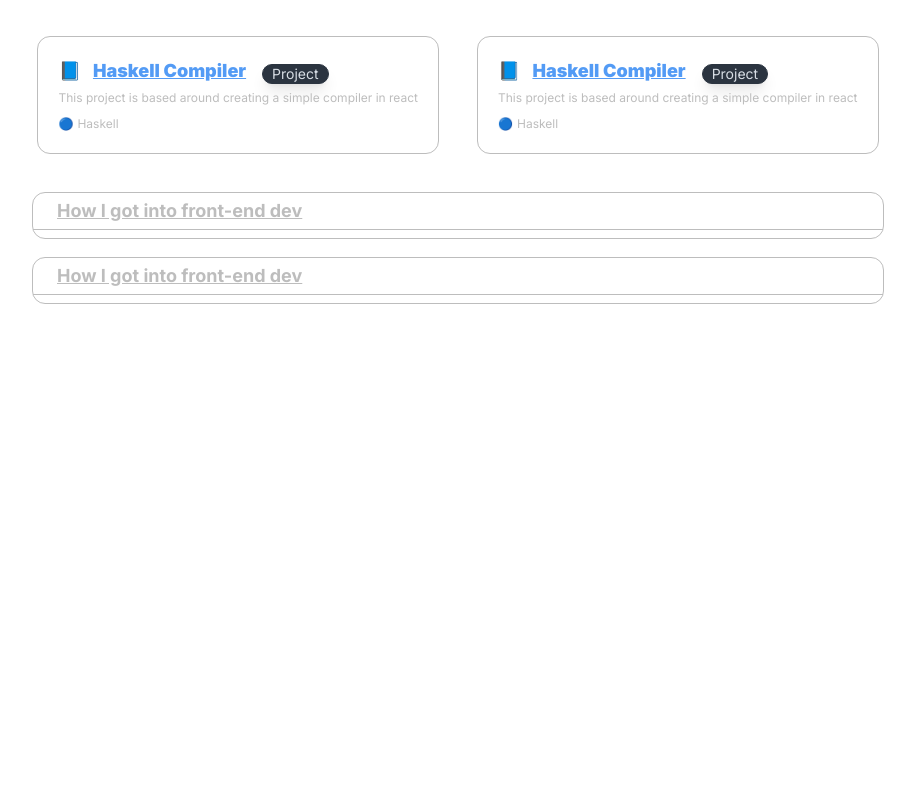
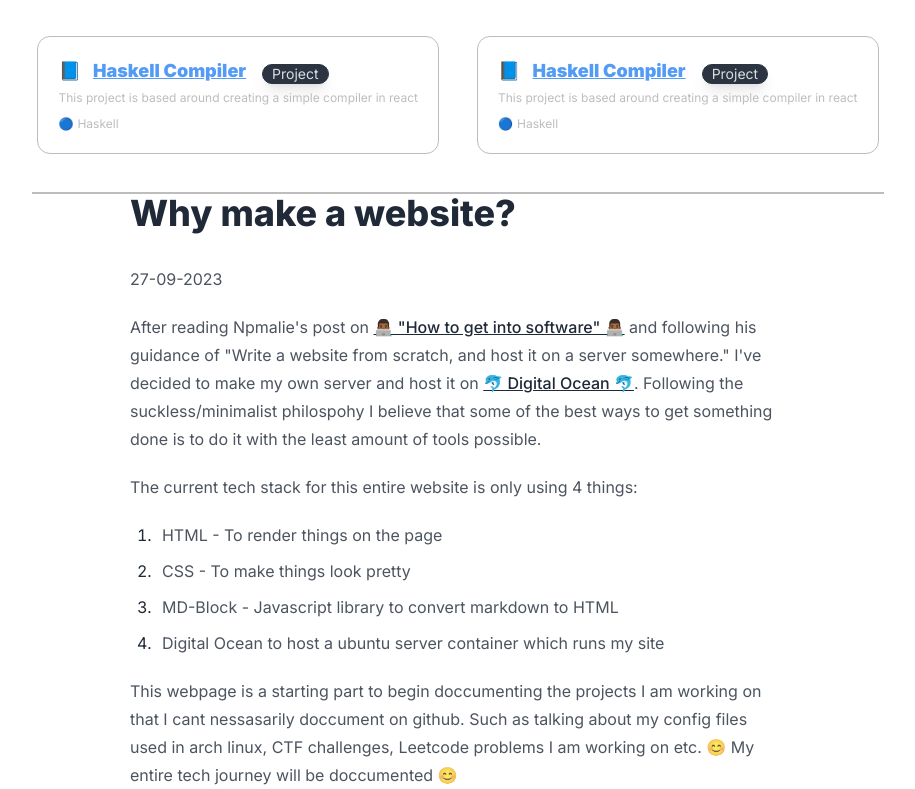
Before and after one commit to christophergyman/chrisgyman.dev, a Next.js app in the folder chrisgyman-dev/: page / in a window 1280 px wide. Shown: the part 219-1008 px from the top of the page, without its empty margins (182-1097 px from the left). Before the commit the page ends 840 px from the top, so only its background shows below. Built offline with nearby package versions, Linux system fonts and the light colour scheme.

Commit message:
Added async function for reading in markdown using react-markdown

```diff
--- a/chrisgyman-dev/package.json
+++ b/chrisgyman-dev/package.json
@@ -13,13 +13,15 @@
     "@mdx-js/react": "^3.0.0",
     "@next/mdx": "^14.0.4",
     "@types/mdx": "^2.0.10",
+    "gray-matter": "^4.0.3",
     "next": "14.0.4",
+    "next-mdx-remote": "^4.4.1",
     "react": "^18",
     "react-dom": "^18",
-    "react-markdown": "^9.0.1",
-    "remark-gfm": "^4.0.0"
+    "react-markdown": "^9.0.1"
   },
   "devDependencies": {
+    "@tailwindcss/typography": "^0.5.10",
     "@types/node": "^20",
     "@types/react": "^18",
     "@types/react-dom": "^18",
--- a/chrisgyman-dev/src/app/components/markdown-post.tsx
+++ /dev/null
@@ -1,3 +0,0 @@
-import { promises as fs } from "fs";
-import { useEffect, useState } from "react";
-import Markdown from "react-markdown";
--- /dev/null
+++ b/chrisgyman-dev/src/app/components/markdown.tsx
@@ -0,0 +1,17 @@
+import Markdown from 'react-markdown'
+import { promises as fs } from 'fs';
+
+interface MarkdownComponentProps {
+    filepath: string;
+}
+
+export async function MarkdownComponent({filepath}: MarkdownComponentProps){
+    const source = filepath
+    const file = await fs.readFile(process.cwd() + source , 'utf8');
+
+    return(
+        <div className='prose'>
+            <Markdown>{file}</Markdown>
+        </div>
+    )
+}
--- a/chrisgyman-dev/src/app/components/post-bubble.tsx
+++ b/chrisgyman-dev/src/app/components/post-bubble.tsx
@@ -1,4 +1,5 @@
 import { Post } from "../post";
+import { MarkdownComponent } from "./markdown";
 // import MarkdownComponent from "./markdown-post";
 
 interface PostBubbleProps {
@@ -9,7 +10,7 @@ function PostBubble({ post }: PostBubbleProps) {
   // mt-2 mx-5 mb-6
   return (
     <div className=" outline outline-1 outline-[#bdbdbd] rounded-xl lg:m-5 md:m-3 mt-5 mx-2">
-      <div className="px-6 py-1">
+      {/* <div className="px-6 py-1">
         <a href={post.link}>
           <h1 className="text-lg text-[#bdbdbd] font-bold underline md:text-base lg:text-lg xl:text-lg 2xl:text-lg">
             {post.title}
@@ -20,7 +21,7 @@ function PostBubble({ post }: PostBubbleProps) {
       <div className="px-6 py-1 text-xs md:text-base lg:text-base xl:text-base 2xl:text-base">
         <p className="text text-[#bdbdbd] ">
         </p>
-      </div>
+      </div> */}
     </div>
   );
 }
--- /dev/null
+++ b/chrisgyman-dev/src/app/markdownfiles/why-make-a-website.md
@@ -0,0 +1,15 @@
+# Why make a website?
+27-09-2023
+
+After reading Npmalie's post on [👨🏾‍💻 "How to get into software" 👨🏾‍💻](https://github.com/npmaile/blog/blob/main/posts/2.%20How%20to%20get%20into%20software.md) and following his guidance of "Write a website from
+scratch, and host it on a server somewhere." I've decided to make my own server and host it on [🐬 Digital Ocean 🐬](https://www.digitalocean.com/). Following the suckless/minimalist philospohy I believe that
+some of the best ways to get something done is to do it with the least amount of tools possible.
+
+The current tech stack for this entire website is only using 4 things:
+1. HTML - To render things on the page
+2. CSS - To make things look pretty
+3. MD-Block - Javascript library to convert markdown to HTML
+4. Digital Ocean to host a ubuntu server container which runs my site
+
+This webpage is a starting part to begin doccumenting the projects I am working on that I cant nessasarily doccument on github. Such as talking about my config files used in arch linux, CTF challenges, Leetcode
+problems I am working on etc.  😊 My entire tech journey will be doccumented 😊
--- a/chrisgyman-dev/src/app/page.tsx
+++ b/chrisgyman-dev/src/app/page.tsx
@@ -4,6 +4,7 @@ import { Project } from "./project";
 import { ProjectGrid } from "./components/project-grid";
 import { PostGrid } from "./components/post-grid";
 import { Post } from "./post";
+import { MarkdownComponent } from "./components/markdown";
 
 export default function Home() {
   // Test data
@@ -36,6 +37,7 @@ export default function Home() {
 
   const examplePostArr: Post[] = [examplePost, examplePost];
 
+
   // return JSX
   return (
     <main>
@@ -44,6 +46,7 @@ export default function Home() {
         <div className="flex flex-col items-center">
           <ProjectGrid projectList={exampleProjectArr} />
           <PostGrid postList={examplePostArr} />
+          <MarkdownComponent filepath="/src/app/markdownfiles/why-make-a-website.md"></MarkdownComponent>
         </div>
       </div>
     </main>
--- a/chrisgyman-dev/tailwind.config.ts
+++ b/chrisgyman-dev/tailwind.config.ts
@@ -1,5 +1,6 @@
 import type { Config } from "tailwindcss";
 import daisyui from "daisyui";
+import typography from "@tailwindcss/typography"
 
 const config: Config = {
   content: [
@@ -21,6 +22,6 @@ const config: Config = {
       },
     },
   },
-  plugins: [daisyui],
+  plugins: [typography, daisyui],
 };
 export default config;
--- a/chrisgyman-dev/tsconfig.json
+++ b/chrisgyman-dev/tsconfig.json
@@ -22,6 +22,6 @@
       "@/*": ["./src/*"]
     }
   },
-  "include": ["next-env.d.ts", "**/*.ts", "**/*.tsx", ".next/types/**/*.ts"],
+  "include": ["next-env.d.ts", "**/*.ts", "**/*.tsx", ".next/types/**/*.ts", "src/app/utils/markdown.js"],
   "exclude": ["node_modules"]
 }
```
Also changed, not shown: 1 other file (tests, documents, lock files or other folders).
